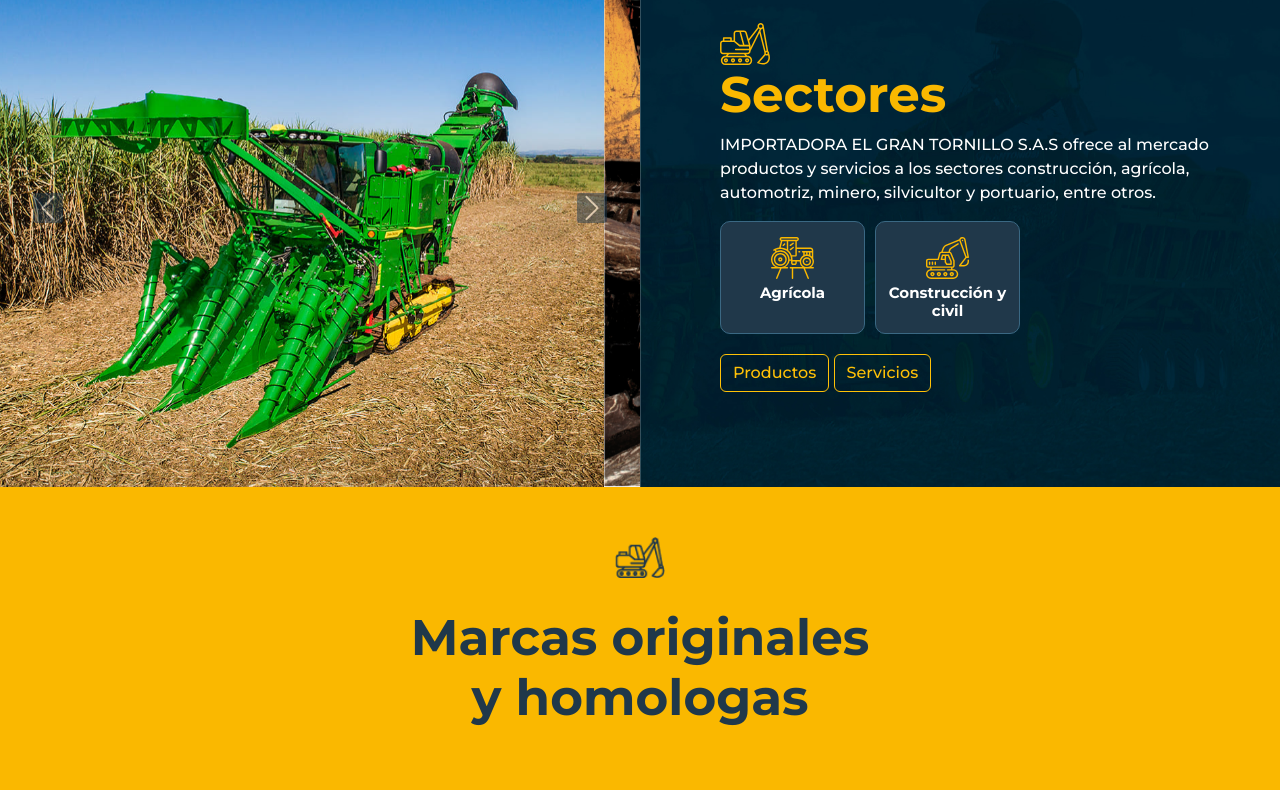
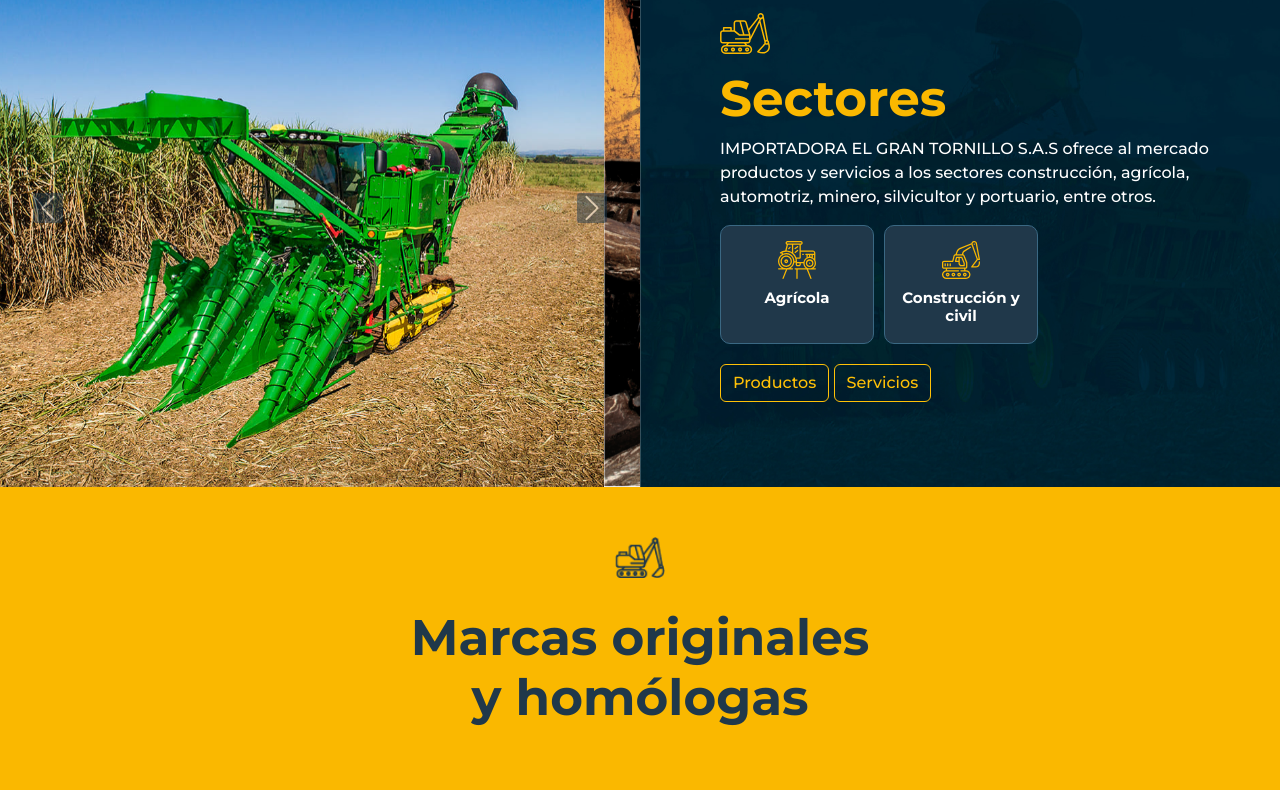
Before and after one commit to EdgarLopez95/granTornillo, a website: page index.html in a window 1280 px wide. Shown: the part 1654-2444 px from the top of the page. Drawn offline with nearby package versions, Linux system fonts and the light colour scheme.

Commit message:
corrigiendo errores

```diff
--- a/css/scss/_breakpoints.scss
+++ b/css/scss/_breakpoints.scss
@@ -94,13 +94,8 @@
 
 @media screen and (max-width: 425px) {
   .header {
-    .container {
-      a {
-        img {
-          height: 40px;
-          padding-top: 10px;
-        }
-      }
+    .navbar{
+
     }
   }
   .mainIndex {
--- a/css/scss/_reset.scss
+++ b/css/scss/_reset.scss
@@ -56,6 +56,7 @@
   /* ... excepto los que se encuentran en párrafos */
   p a {
     display: inline;
+
   }
 
   /* Quitamos los puntos de los <li> */
--- a/css/scss/pages/_home.scss
+++ b/css/scss/pages/_home.scss
@@ -82,6 +82,8 @@
       }
       .card-text {
         text-align: center;
+        hyphens: none;
+
       }
       .btn {
         border-radius: 0;
@@ -90,7 +92,6 @@
       }
     }
   }
-
   .seccionTrees {
     display: flex;
     flex-wrap: wrap;
@@ -120,6 +121,7 @@
         max-width: 580px;
         .imagenEscabadoraAmarilla {
           max-width: 50px;
+          padding-bottom: 15px;
         }
         h3 {
           color: $colorYellow;
@@ -132,34 +134,34 @@
           color: white;
           hyphens: none;
         }
-        .sectores {
-          display: flex;
-          width: 300px;
+        .card-group {
+          padding-bottom: 20px;
           gap: 10px;
-          .cuadro-uno {
+          width: 60%;
+          .card {
             background-color: #20384a;
             border: 1px solid #3a6883;
             border-radius: 10px;
-            margin-bottom: 20px;
             img {
               padding-top: 15px;
-
               margin: 0 auto;
-              width: 30%;
+              width: 25%;
             }
-            h4 {
+            h5 {
               color: white;
               font-size: 15px;
               font-weight: bold;
               text-align: center;
               padding: 5px 0;
             }
+            .card-body{
+              padding: 5px;
+            }
           }
         }
       }
     }
   }
-
   .seccionFour {
     background-color: $colorYellow;
     padding: 50px 0 100px 0;
@@ -253,5 +255,4 @@
       }
     }
   }
-
 }
--- a/index.html
+++ b/index.html
@@ -31,8 +31,8 @@
       <nav
         class="navbar fixed-top navbar-expand-lg pt-3 pb-3 fixed-top bg-white" >
         <div class="container">
-          <a class="navbar-brand" href="#">
-            <img src="./assets/mainLogo.svg" alt="Bootstrap" height="70" />
+          <a class="navbar-brand"  href="#">
+            <img src="./assets/mainLogo.svg" alt="Bootstrap" width="60" height="60"/>
           </a>
           <button
             class="navbar-toggler"
@@ -120,7 +120,7 @@
           proveer partes y prestar servicios de mantenimiento y reparación de
           maquinaria pesada y equipos. Ofrecemos partes en marcas originales y
           marcas homólogas con mejoras aplicadas permitiendo así tener ofertas
-          con mayor relación de precio-beneficio
+          con mayor relación de precio/beneficio
         </p>
         <div class="container">
           <div class="row row-cols-1 row-cols-md-3 g-4">
@@ -192,7 +192,6 @@
           </div>
         </div>
       </section>
-
       <section class="seccionTrees">
         <div class="seccionOne_div-izquierda">
           <div
@@ -262,14 +261,19 @@
               servicios a los sectores construcción, agrícola, automotriz,
               minero, silvicultor y portuario, entre otros.
             </p>
-            <div class="sectores">
-              <div class="cuadro-uno">
+            <div class="card-group">
+              <div class="card">
                 <img src="./assets/tractorBoton.svg" alt="" />
-                <h4>Agrícola</h4>
+                <div class="card-body">
+                  <h5 class="card-title">Agrícola</h5>
+
+                </div>
               </div>
-              <div class="cuadro-uno">
+              <div class="card">
                 <img src="./assets/escabadoraBoton.svg" alt="" />
-                <h4>Construcción y civil</h4>
+                <div class="card-body">
+                  <h5 class="card-title">Construcción y civil</h5>
+                </div>
               </div>
             </div>
 
@@ -290,7 +294,7 @@
         />
         <h3 class="titulo-seecionCuatro">
           Marcas originales <br />
-          y homologas
+          y homólogas
         </h3>
         <div class="contenedor-logos container">
           <div class="logos">
@@ -360,9 +364,8 @@
           </div>
         </div>
       </section>
-
       <section class="seccionSix">
-        <h3>contacta con un asesor y resolveremos todas tus dudas</h3>
+        <h3>Contacta con un asesor y resolveremos todas tus dudas</h3>
         <div class="botonLlamar">
           <a
             target="_blank"
```
Also changed, not shown: assets/logoCliente (3).png, css/styles.css, 1 other file.
